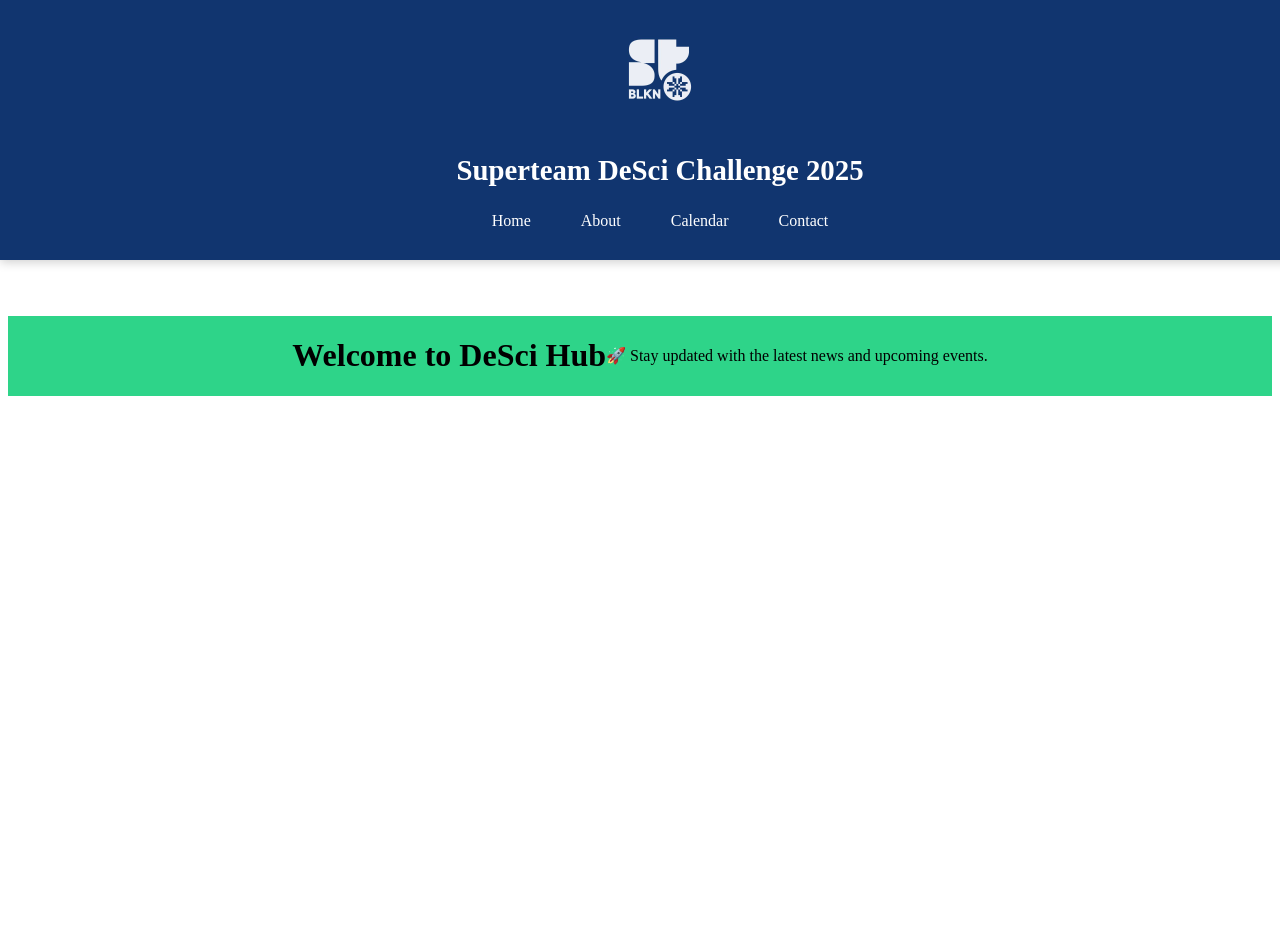
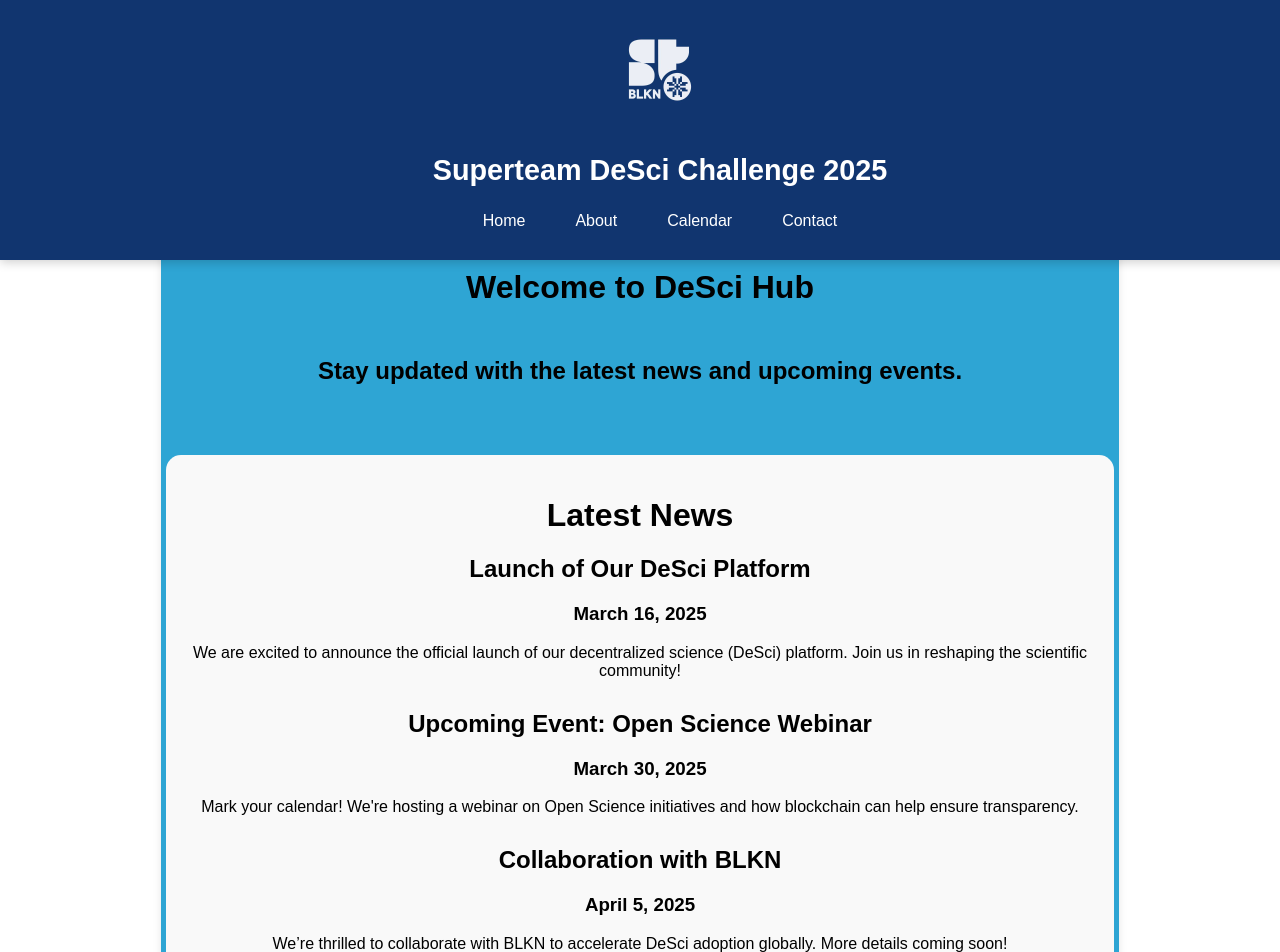
Before and after one commit to Superteam-DeSci-Hub/open-science, a React (Create React App) app: page /home in a window 1280 px wide. Shown: the top 952 px of the page. Before the commit the page ends 800 px from the top, so only its background shows below. Built offline with nearby package versions, Linux system fonts and the light colour scheme.

Commit message:
Homepage Commit

```diff
--- a/src/App.js
+++ b/src/App.js
@@ -11,6 +11,7 @@
     <Router>
       <Navbar />
       <Routes>
+        <Route path="/open-science" element={<Home />} />
         <Route path="/home" element={<Home />} />
         <Route path="/about" element={<About />} />
         <Route path="/calendar" element={<Calendar />} />
--- /dev/null
+++ b/src/components/News.js
@@ -0,0 +1,20 @@
+import React from 'react';
+import '../styles/news.css';
+import newsData from '../data/newsData';
+
+const News = () => {
+  return (
+    <div className="news-container">
+      <h1>Latest News</h1>
+      {newsData.map((item, index) => (
+        <div key={index} className="news-item">
+          <h2>{item.title}</h2>
+          <h3>{item.date}</h3>
+          <p>{item.content}</p>
+        </div>
+      ))}
+    </div>
+  );
+};
+
+export default News;
--- /dev/null
+++ b/src/data/newsData.js
@@ -0,0 +1,21 @@
+// src/components/News/newsData.js
+
+const newsData = [
+    {
+      title: "Launch of Our DeSci Platform",
+      date: "March 16, 2025",
+      content: "We are excited to announce the official launch of our decentralized science (DeSci) platform. Join us in reshaping the scientific community!"
+    },
+    {
+      title: "Upcoming Event: Open Science Webinar",
+      date: "March 30, 2025",
+      content: "Mark your calendar! We're hosting a webinar on Open Science initiatives and how blockchain can help ensure transparency."
+    },
+    {
+      title: "Collaboration with BLKN",
+      date: "April 5, 2025",
+      content: "We’re thrilled to collaborate with BLKN to accelerate DeSci adoption globally. More details coming soon!"
+    }
+  ];
+
+  export default newsData;
--- a/src/pages/Home.js
+++ b/src/pages/Home.js
@@ -1,11 +1,13 @@
 import React from "react";
 import "../styles/home.css";
+import News from '../components/News';
 
 const Home = () => {
   return (
     <div className="home-container">
       <h1>Welcome to DeSci Hub</h1>
-      <p>🚀 Stay updated with the latest news and upcoming events.</p>
+      <h2>Stay updated with the latest news and upcoming events.</h2>
+      <News />
     </div>
   );
 };
--- a/src/styles/global.css
+++ b/src/styles/global.css
@@ -1,5 +1,5 @@
 body {
-    font-family: Arial, sans-serif;
+    font-family: 'Montserrat', sans-serif;
     background-color: #f0f0f0;
     margin: 0;
     padding: 0;
--- a/src/styles/home.css
+++ b/src/styles/home.css
@@ -1,17 +1,8 @@
 .home {
-    display: flex;
+    font-family: 'Montserrat', sans-serif;
     flex-direction: column;
     align-items: center;
     justify-content: center;
-  }
-
-  .news-section {
-    max-width: 800px;
-    width: 100%;
-    background-color: #f9f9f9;
-    padding: 15px;
-    border-radius: 10px;
-    box-shadow: 0 4px 8px rgba(0, 0, 0, 0.1);
   }
 
   .events-section {
@@ -21,11 +12,20 @@
   }
 
   .home-container {
-    margin-top: 25%;
-    /* padding-top: 100px; */
-    background-color: #2ed489;
     display: flex;
+    font-family: 'Montserrat', sans-serif;
+    width: 75%; /* Takes 90% of the screen width */
+    max-width: 1200px; /* Maximum width for large screens */
+    margin: 0 auto; /* Centers the container */
+    padding: 5px; /* Adds some spacing inside */
+    border-radius: 15px; /* Smooth rounded corners */
+    box-shadow: 0 4px 8px rgba(0, 0, 0, 0.1); /* Subtle shadow */
+    margin-top: 18%;
+    background-color: #2ea5d4;
+    flex-direction: column;
     justify-content: center; /* Centers horizontally */
     align-items: center; /* Centers vertically */
     text-align: center; /* Centers text inside */
+    gap: 10px;
+    padding-top: 20px; /* Adds space from the top */
 }
--- a/src/styles/navbar.css
+++ b/src/styles/navbar.css
@@ -1,4 +1,5 @@
 .navbar {
+    font-family: 'Montserrat', sans-serif;
     background-color: #11356f; /* Tamno plava boja */
     color: white;
     display: flex;
--- /dev/null
+++ b/src/styles/news.css
@@ -0,0 +1,10 @@
+.news-container {
+    margin: 40px 0;
+    padding: 20px;
+    background-color: #f9f9f9;
+    border-radius: 15px;
+  }
+
+  .news-item {
+    margin-bottom: 30px;
+  }
```
